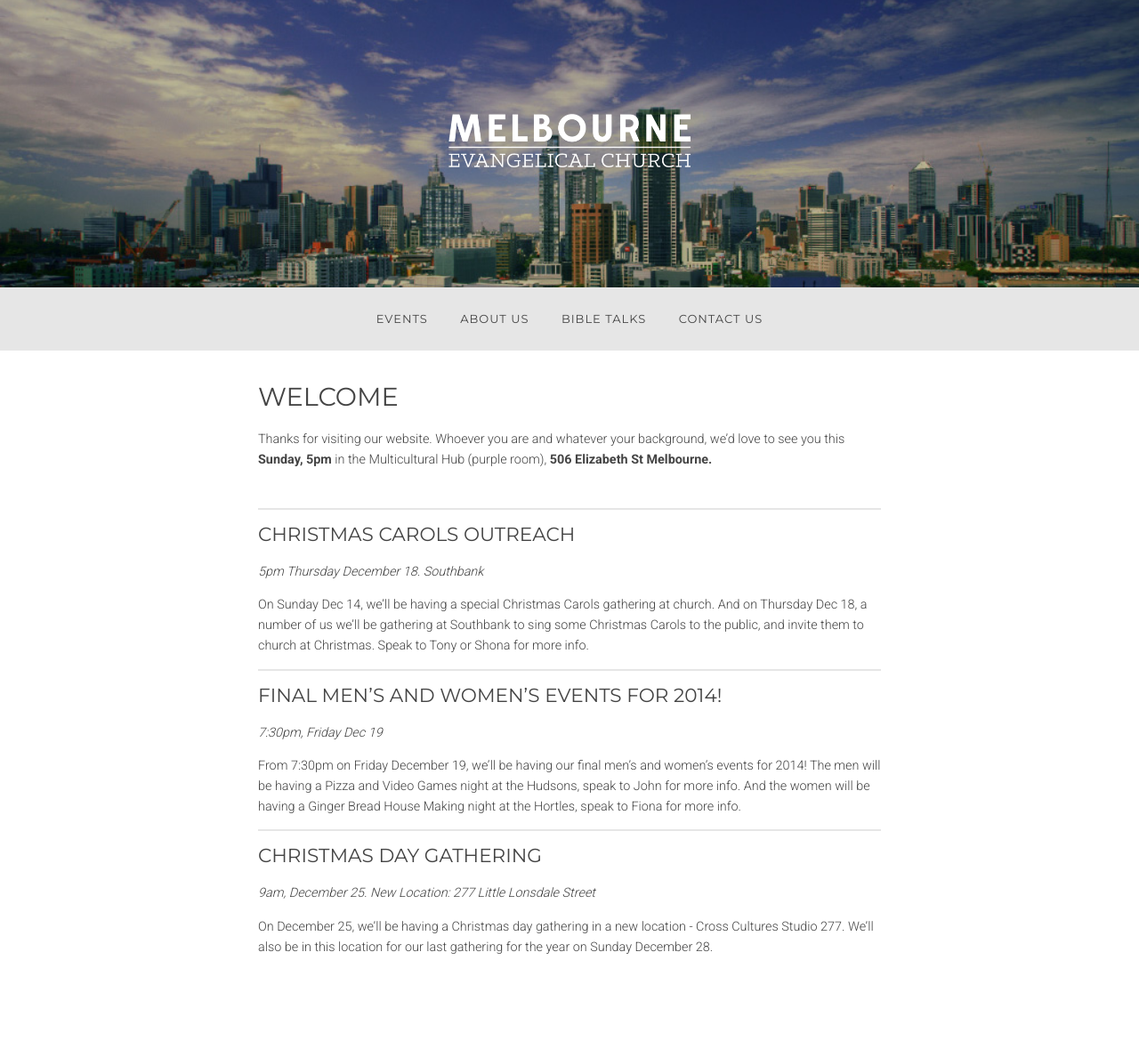
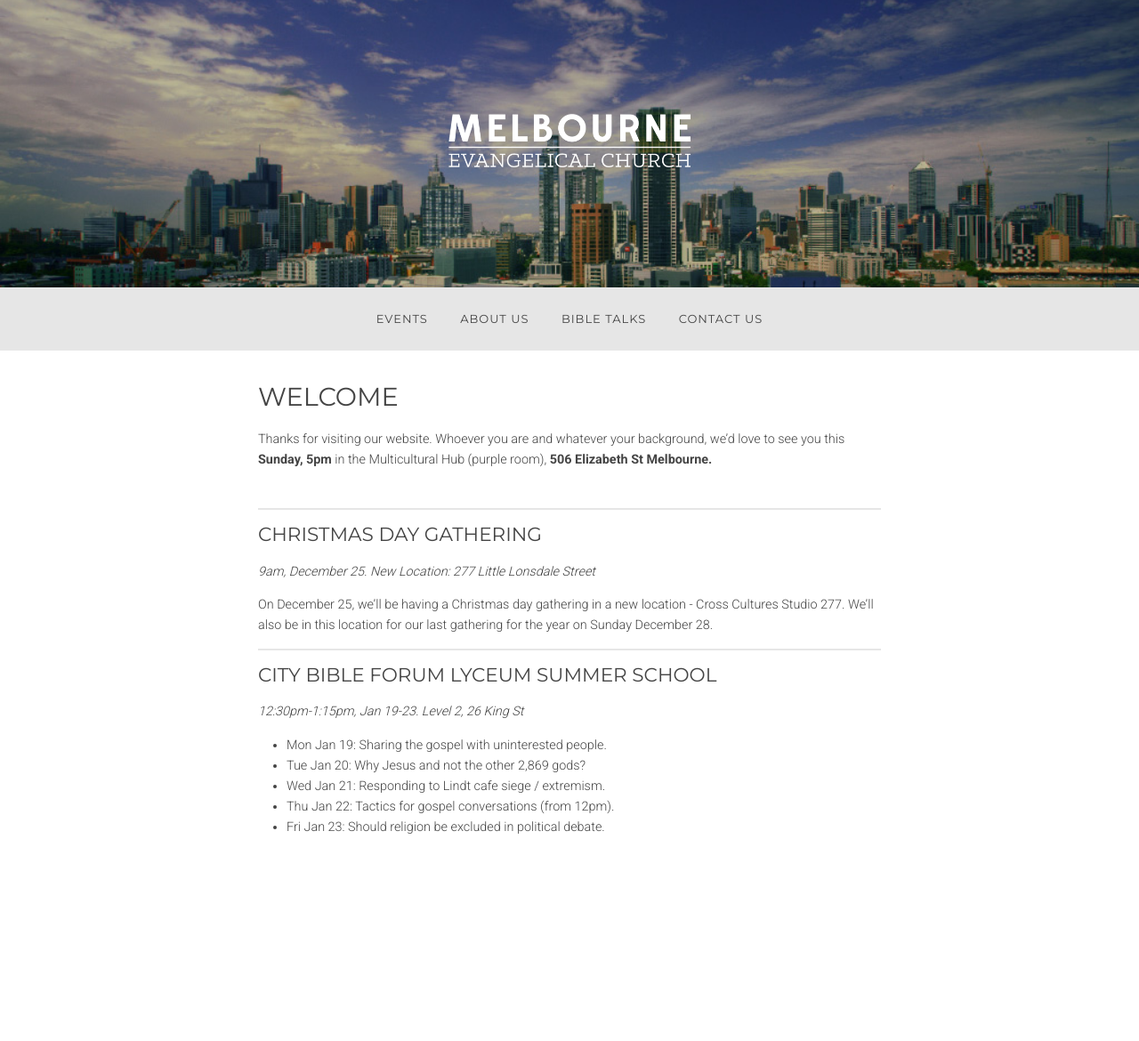
Before and after one commit to allanhortle/melbourneevangelicalchurch.com.au, a Jekyll site: the page built from index.markdown, in a window 1280 px wide. Shown: the whole page at 89% size. Built offline with Jekyll 4.4.1, drawn with Linux system fonts in a browser that asks for light colours; Markdown is read by kramdown in place of the engine named in the settings; after the commit the page ends 1021 px from its top, so only the background shows below that.

Commit message:
sunday updates on tunesday

```diff
--- a/index.markdown
+++ b/index.markdown
@@ -8,21 +8,6 @@ Thanks for visiting our website. Whoever you are and whatever your background, w
 
 <div class="row2"></div>
 
-
----
-
-## Christmas Carols Outreach
-_5pm Thursday December 18. Southbank_
-
-On Sunday Dec 14, we’ll be having a special Christmas Carols gathering at church. And on Thursday Dec 18, a number of us we’ll be gathering at Southbank to sing some Christmas Carols to the public, and invite them to church at Christmas. Speak to Tony or Shona for more info.
-
----
-
-## Final Men's and Women's Events for 2014!
-_7:30pm, Friday Dec 19_
-
-From 7:30pm on Friday December 19, we’ll be having our final men’s and women’s events for 2014! The men will be having a Pizza and Video Games night at the Hudsons, speak to John for more info. And the women will be having a Ginger Bread House Making night at the Hortles, speak to Fiona for more info.
-
 ---
 
 ## Christmas Day Gathering
@@ -30,6 +15,18 @@ _9am, December 25. New Location: 277 Little Lonsdale Street_
 
 On December 25, we’ll be having a Christmas day gathering in a new location - Cross Cultures Studio 277. We’ll also be in this location for our last gathering for the year on Sunday December 28.
 
+---
+
+## City Bible Forum Lyceum Summer School
+_12:30pm-1:15pm, Jan 19-23. Level 2, 26 King St_
+
+* Mon Jan 19: Sharing the gospel with uninterested people.
+* Tue Jan 20: Why Jesus and not the other 2,869 gods?
+* Wed Jan 21: Responding to Lindt cafe siege / extremism.
+* Thu Jan 22: Tactics for gospel conversations (from 12pm).
+* Fri Jan 23: Should religion be excluded in political debate.
+
+
 
 
 
```
